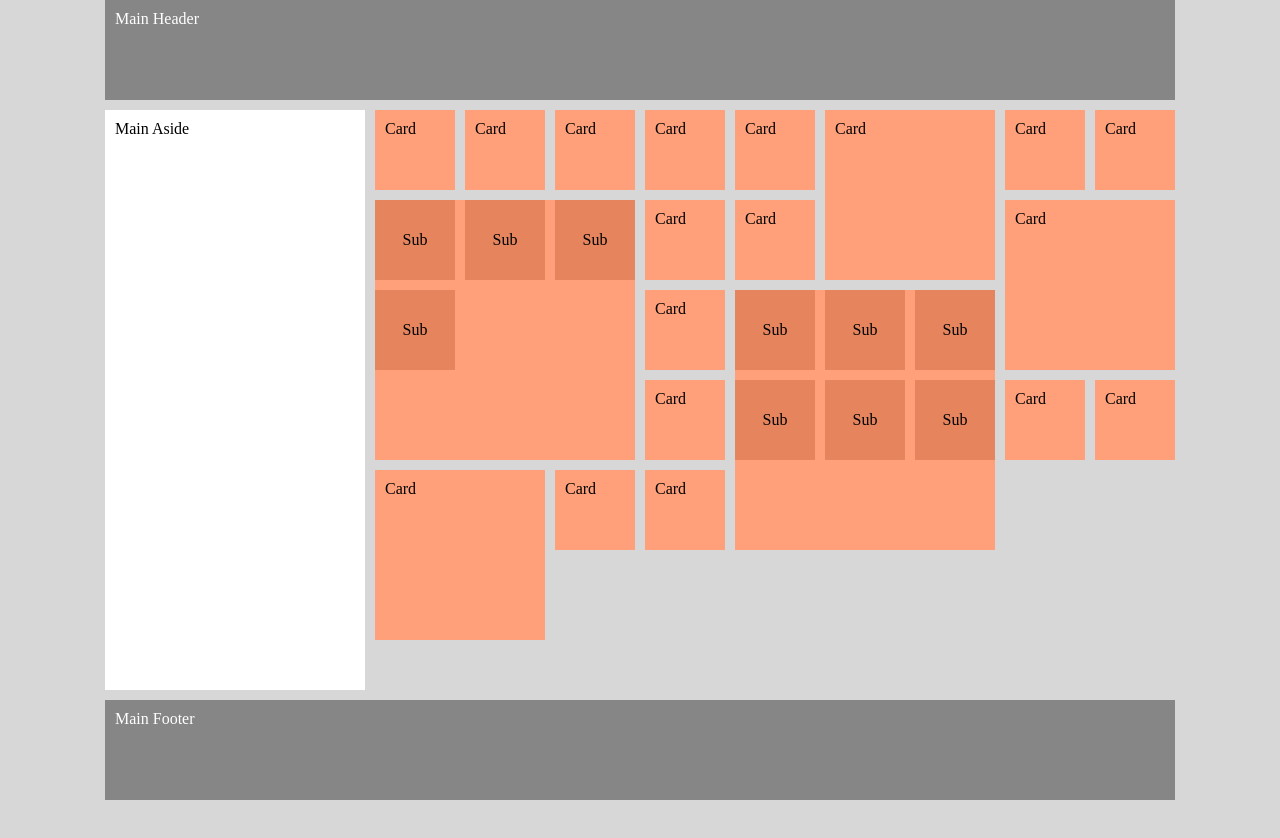
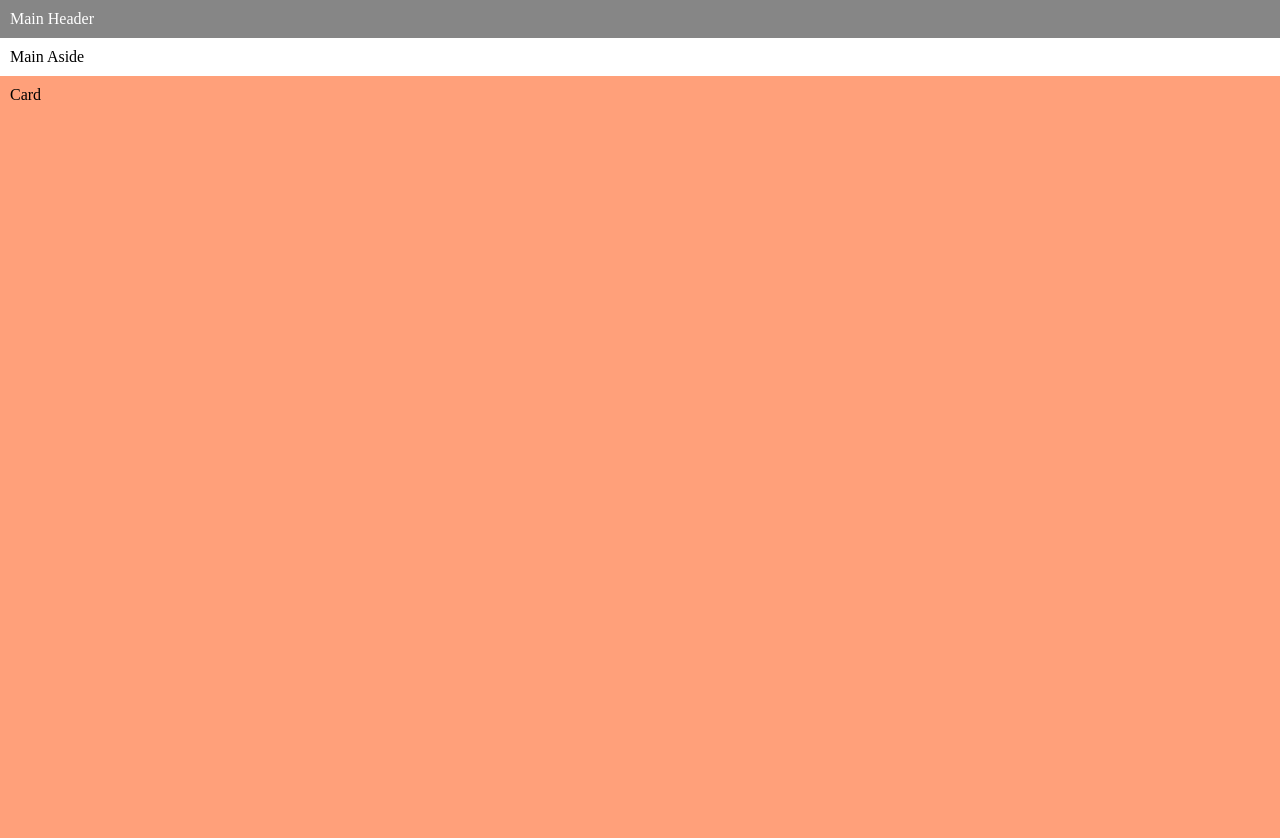
Before and after one commit to pitzbro/teaching-advanced-frontend, a plain HTML site: page Lesson2/subgrid/responsive_layout_training/index.html in a window 1280 px wide. Shown: the top 838 px of the page. Before the commit the page ends 800 px from the top, so only its background shows below. Drawn offline with Linux system fonts and the light colour scheme.

Commit message:
added training

```diff
--- /dev/null
+++ b/Lesson2/subgrid/example_subgrid/styles.css
@@ -0,0 +1,62 @@
+body {
+    font-size: 1.125rem;
+    line-height: 1.5;
+    font-family: Lato;
+  }
+
+  .card-grid {
+    display: grid;
+    gap: 2rem;
+    grid-template-columns: 1fr 1fr;
+
+    /*   other styling */
+    width: min(90%, 60rem);
+    margin-inline: auto;
+
+    padding-bottom: 10rem;
+  }
+
+  .card {
+    display: grid;
+    grid-template-columns: minmax(6ch, 20ch) 1fr;
+    grid-template-rows: min-content 1fr;
+    gap: 1em;
+    border: 3px solid black;
+  }
+
+  .card h2 {
+    grid-column: 2;
+    padding-top: 1rem;
+    padding-right: 1em;
+    font-size: 1.75rem;
+    line-height: 1;
+  }
+
+  .card p {
+    grid-column: 2;
+    padding-bottom: 1rem;
+    padding-right: 1em;
+  }
+
+  .card img {
+    grid-column: 1;
+    grid-row: 1 / span 2;
+    width: 100%;
+    height: 100%;
+    object-fit: cover;
+  }
+
+  img {
+    max-width: 100%;
+  }
+
+  h2,
+  h3,
+  p {
+    margin: 0;
+  }
+
+  h1 {
+    margin: 2em;
+    text-align: center;
+  }
--- a/Lesson2/subgrid/responsive_layout/styles.css
+++ b/Lesson2/subgrid/responsive_layout/styles.css
@@ -8,7 +8,6 @@
     1rem;
     grid-template-rows: 100px auto 1fr 60px;
     gap: 10px;
-    min-height: 100vh;
 }
 
 .responsive-layout > * {
--- a/Lesson2/subgrid/responsive_layout_training/styles.css
+++ b/Lesson2/subgrid/responsive_layout_training/styles.css
@@ -1,18 +1,9 @@
 .responsive-layout {
     margin: 0;
     background-color: #d7d7d7;
-    display: grid;
-    grid-template-columns:
-    1rem
-    repeat(6, 1fr)
-    1rem;
-    grid-template-rows: 100px auto 1fr 60px;
-    gap: 10px;
-    min-height: 100vh;
 }
 
 .responsive-layout > * {
-    grid-column: 2/ span 6;
     padding: 10px;
 }
 
@@ -26,11 +17,6 @@
 }
 
 .responsive-layout > main {
-    display: grid;
-    grid-template-columns: subgrid;
-    align-content: start;
-    gap: 10px;
-    grid-auto-flow: dense;
     padding: 0;
 }
 
@@ -40,35 +26,16 @@
 }
 
 main > div {
-    display: grid;
-    grid-template-columns: subgrid;
-    gap: 10px;
     background-color: lightsalmon;
     aspect-ratio: 1 / 1;
     padding: 10px;
-    align-content: start;
 }
 
 main > div > span {
     background-color: #e5845d;
     aspect-ratio: 1 / 1;
     padding: 10px;
-    display: flex;
-    justify-content: center;
-    align-items: center;
 }
-
-main > div:nth-child(6n + 0) {
-    grid-column: span 2;
-    grid-row: span 2;
-}
-
-main > div:nth-child(7n + 0) {
-    grid-column: span 3;
-    grid-row: span 3;
-    padding: 0;
-}
-
 
 
 /* Media Queries */
@@ -76,48 +43,18 @@ main > div:nth-child(7n + 0) {
 /* SMALL */
 
 @media (min-width: 800px) {
-    .responsive-layout {
-        grid-template-columns:
-        1rem
-        repeat(12, 1fr)
-        1rem;
-    }
 
-    .responsive-layout > * {
-        grid-column: 2/ span 12;
-    }
 
 }
 
 /* MEDIUM */
 
 @media (min-width: 970px) {
-    .responsive-layout {
-        grid-template-columns:
-        minmax(1rem, 1fr)
-        repeat(12, minmax(auto, calc(760px / 12)))
-        minmax(1rem, 1fr);
-    }
-    .responsive-layout {
-    grid-template-rows: 100px 1fr 100px;
-    }
 
-    .responsive-layout > aside {
-        grid-column: 2 / span 3;
-    }
-
-    .responsive-layout > main {
-        grid-column: 5 / span 9;
-    }
 }
 
 /* LARGE */
 
 @media (min-width: 1120px) {
-    .responsive-layout {
-        grid-template-columns:
-        minmax(1rem, 1fr)
-        repeat(12, minmax(auto, calc(960px / 12)))
-        minmax(1rem, 1fr);
-    }
+
 }
```
Also changed, not shown: Lesson2/subgrid/example_subgrid/index.html (added, +56 -0 lines), Lesson2/subgrid/responsive_layout/index.html (+1 -0 lines), Lesson2/subgrid/responsive_layout_training/screenshots/large.jpg (added), Lesson2/subgrid/responsive_layout_training/screenshots/medium.jpg (added), Lesson2/subgrid/responsive_layout_training/screenshots/small.jpg (added).
